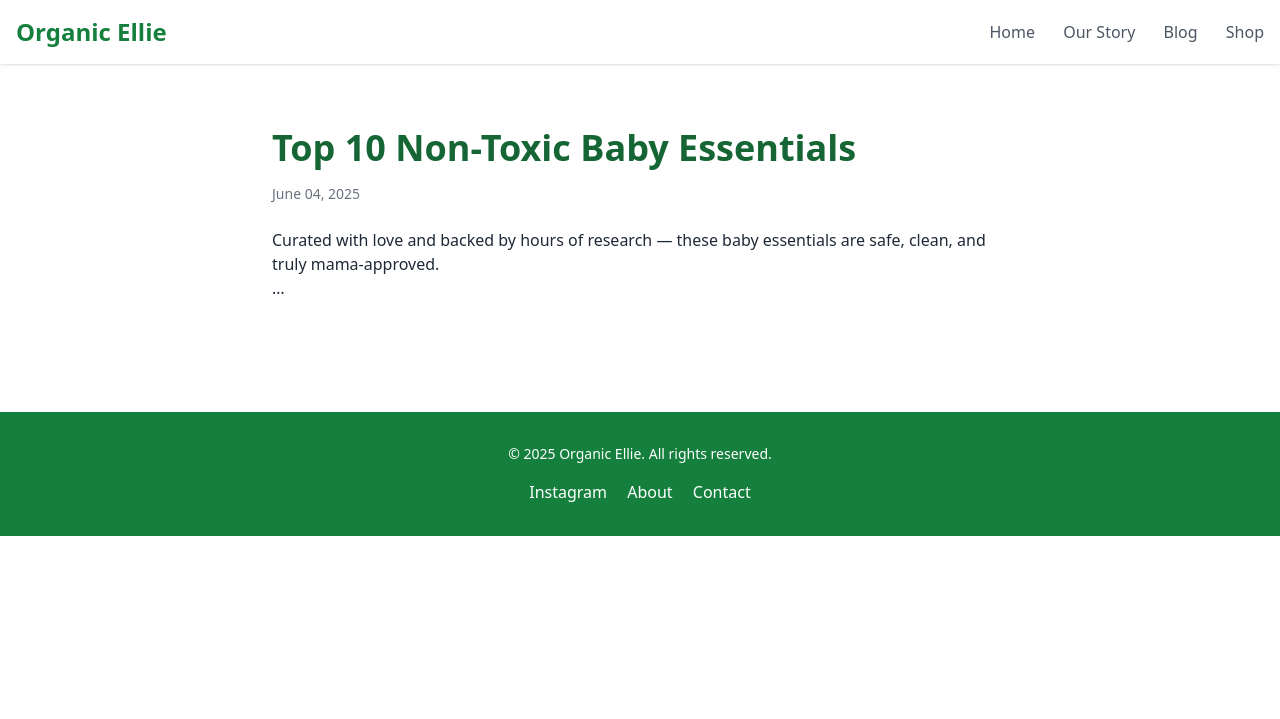
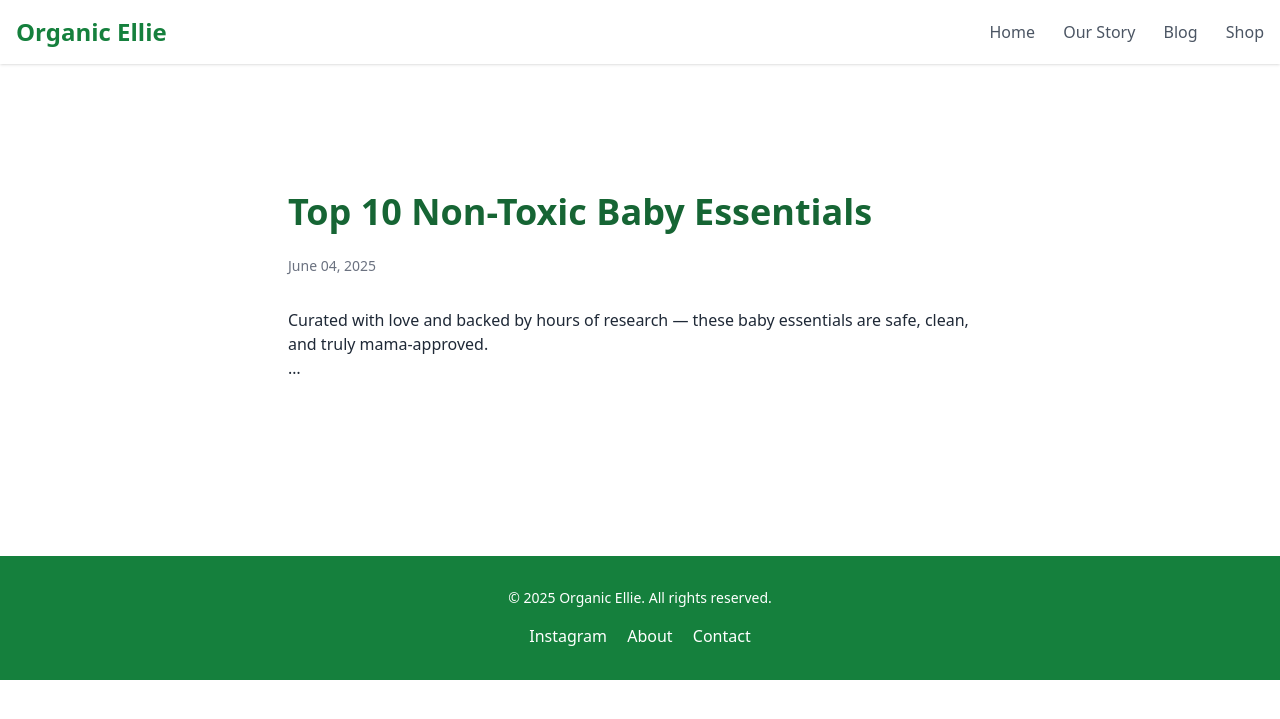
Before and after one commit to iplroy/organicellie.github.io, a Jekyll site: the page built from _posts/2025-06-04-top-10-nontoxic-essentials.md, in a window 1280 px wide. Shown: the top 719 px of the page. Built offline with Jekyll 4.4.1, drawn with Linux system fonts in a browser that asks for light colours; nearby versions of some CDN libraries; our own code applies the rules of GitHub Pages for plain Markdown files.

Commit message:
Updating post layout

```diff
--- a/_layouts/post.html
+++ b/_layouts/post.html
@@ -1,8 +1,12 @@
 ---
 layout: default
 ---
-<article class="prose max-w-none">
-  <h1 class="text-4xl font-bold text-green-800 mb-4">{{ page.title }}</h1>
-  <p class="text-sm text-gray-500 mb-6">{{ page.date | date: "%B %d, %Y" }}</p>
-  {{ content }}
+
+<article class="max-w-3xl mx-auto px-4 py-16">
+  <h1 class="text-4xl font-bold text-green-800 mb-6">{{ page.title }}</h1>
+  <p class="text-sm text-gray-500 mb-8">{{ page.date | date: "%B %d, %Y" }}</p>
+
+  <div class="prose prose-green max-w-none">
+    {{ content }}
+  </div>
 </article>
```
